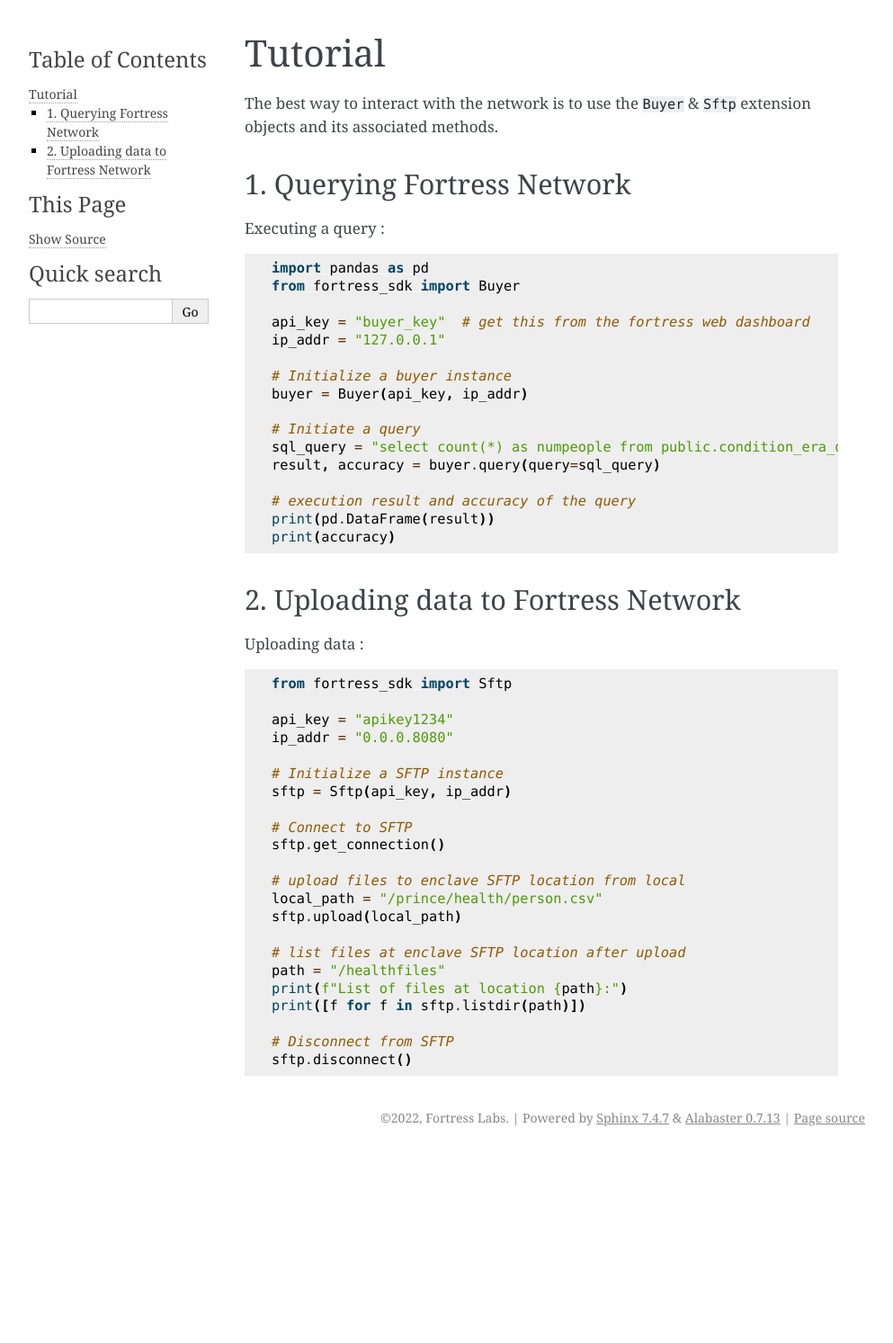
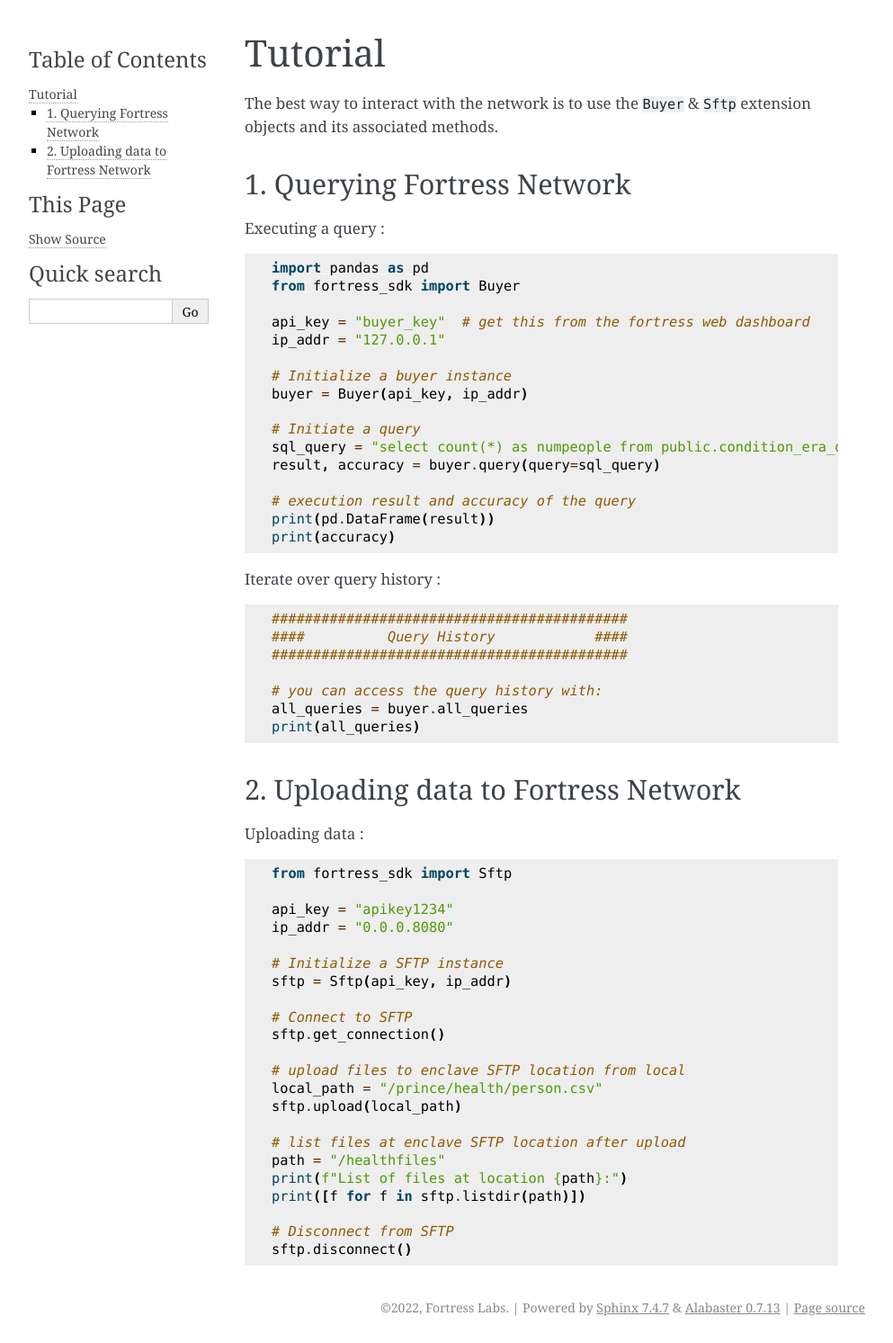
Before and after one commit to Atbash-Labs/python-sdk, a Sphinx documentation site: the page built from docs/tutorial.rst, in a window 1280 px wide. Shown: the whole page at 90% size, without its empty margins (148-1141 px from the left). Built offline with Sphinx 7.4.7, drawn with Linux system fonts in a browser that asks for light colours; before the commit the page ends 1282 px from its top, so only the background shows below that.

Commit message:
query history docs

```diff
--- a/docs/tutorial.rst
+++ b/docs/tutorial.rst
@@ -27,6 +27,18 @@
     print(pd.DataFrame(result))
     print(accuracy)
 
+Iterate over query history :
+
+.. code-block:: python
+
+    ###########################################
+    ####          Query History            ####
+    ###########################################
+
+    # you can access the query history with:
+    all_queries = buyer.all_queries
+    print(all_queries)
+
 2. Uploading data to Fortress Network
 --------------------------------------
 Uploading data :
```
